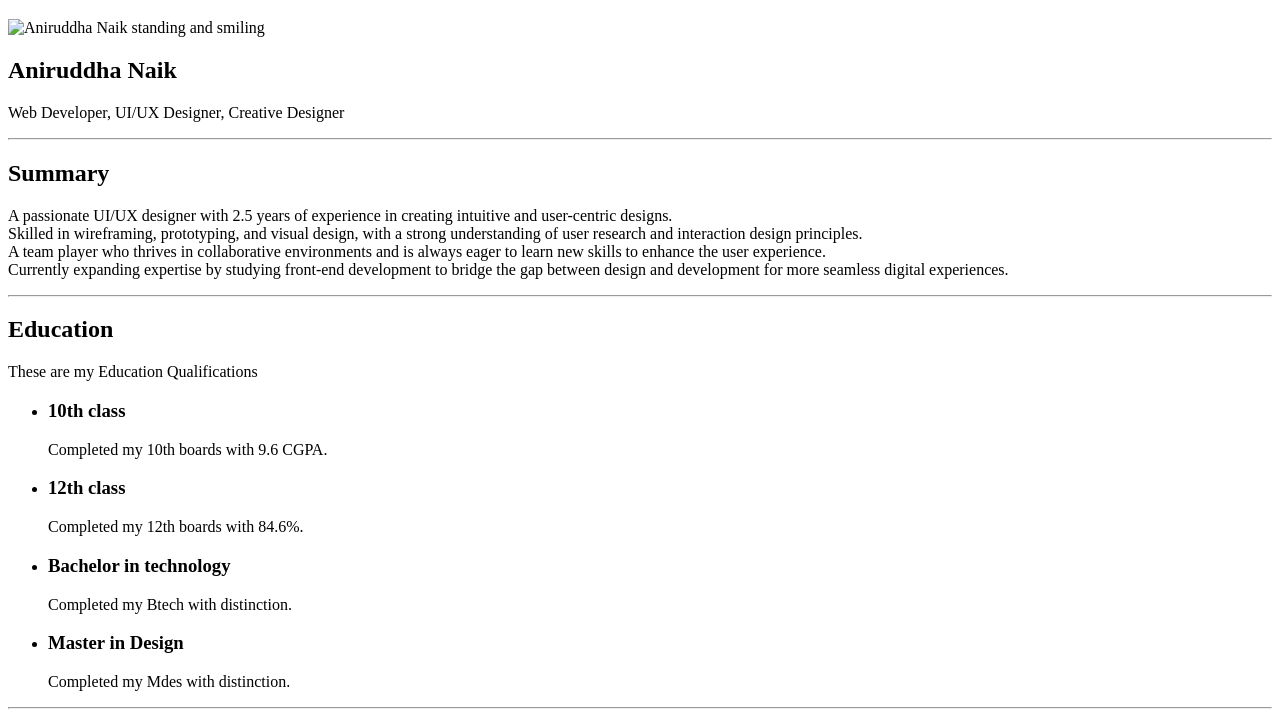
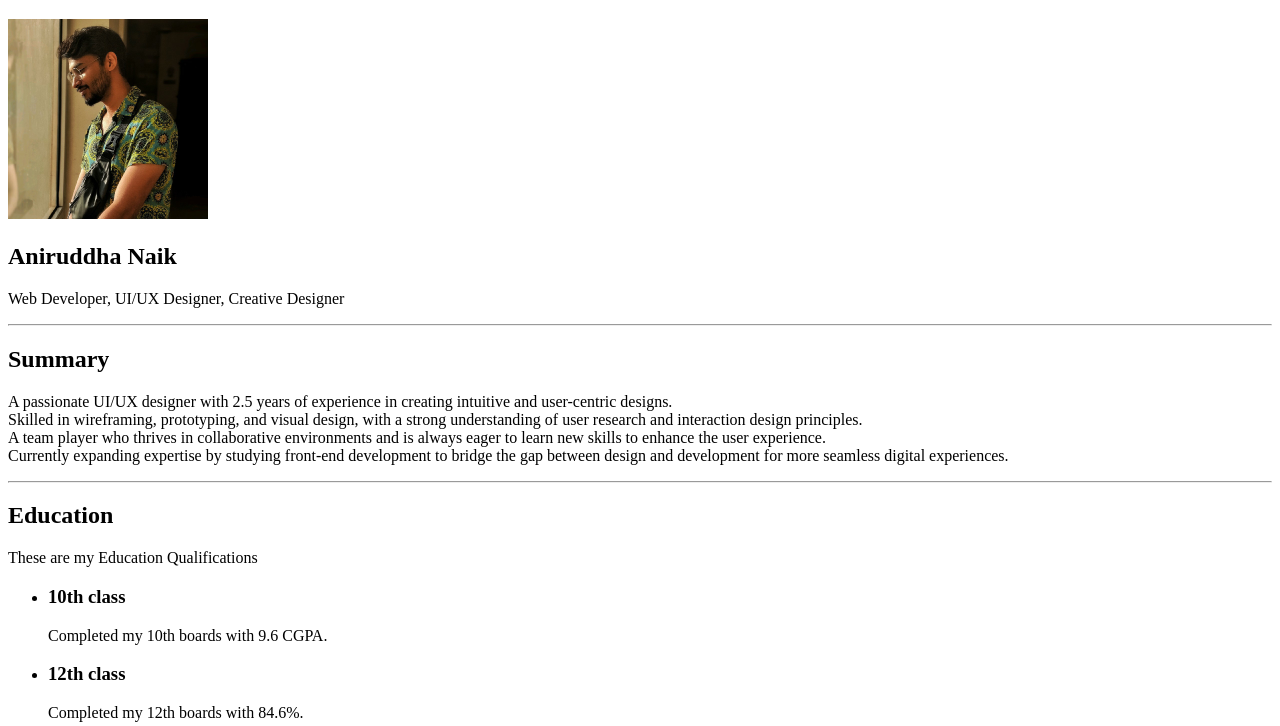
Before and after one commit to AN98-LUCI/resume-, a plain HTML site: page index.html in a window 1280 px wide. Shown: the part 61-787 px from the top of the page. Drawn offline with Linux system fonts and the light colour scheme.

Commit message:
Update index.html

```diff
--- a/index.html
+++ b/index.html
@@ -5,7 +5,7 @@
     </head>
     <body>
         <h1>Resume</h1>
-        <img src="images/1660025236391.jpeg" height="200" alt="Aniruddha Naik standing and smiling"/>
+        <img src="1660025236391.jpeg" height="200" alt="Aniruddha Naik standing and smiling"/>
         <h2>Aniruddha Naik</h2>
         <p>Web Developer, UI/UX Designer, Creative Designer</p>
         <hr/>
```
